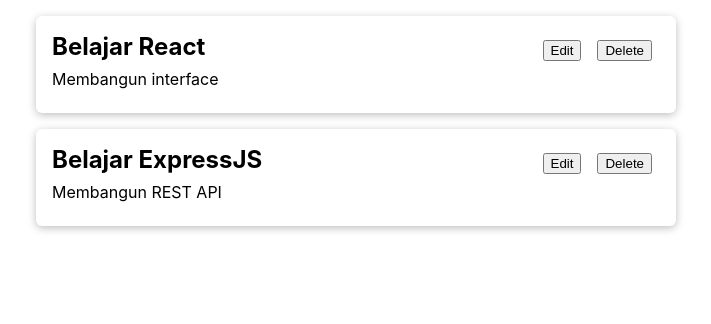
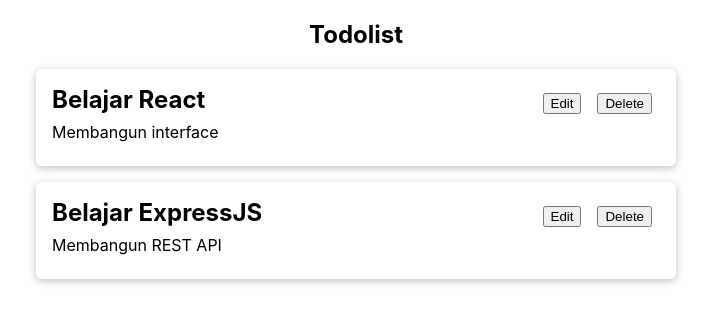
Before and after one commit to adityapryg/mern-react, a React (Create React App) app: page / in a window 1280 px wide. Shown: the top 324 px of the page, without its empty margins (284-995 px from the left). Built offline with nearby package versions, Linux system fonts and the light colour scheme.

Commit message:
[ADD] Menambahkan header

```diff
--- a/src/todo/components/TodoList.js
+++ b/src/todo/components/TodoList.js
@@ -14,6 +14,8 @@
     }
 
     return (
+        <div>
+            <h2 className="center">Todolist</h2>
             <ul className="todo-list">
                 {props.items.map(todo => {
                     return <TodoItem
@@ -23,6 +25,7 @@
                     />
                 })}
             </ul>
+        </div>
     )
 }
 
```
Lines whose indentation alone changed are shown as unchanged.
